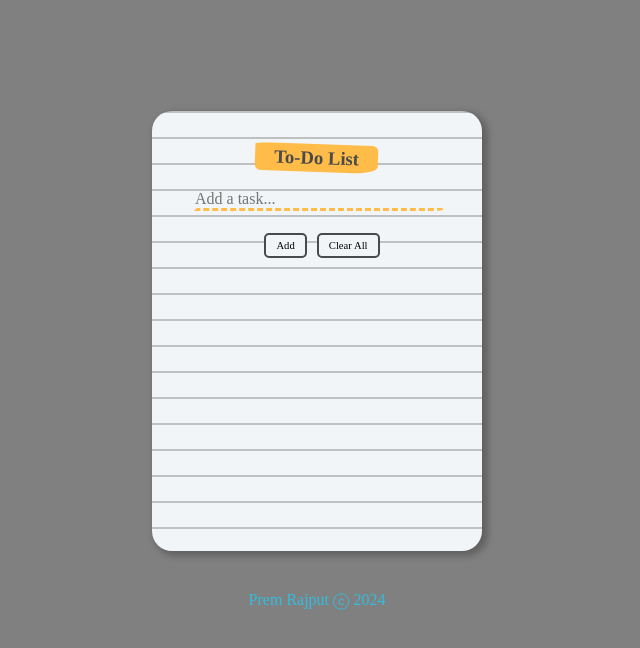
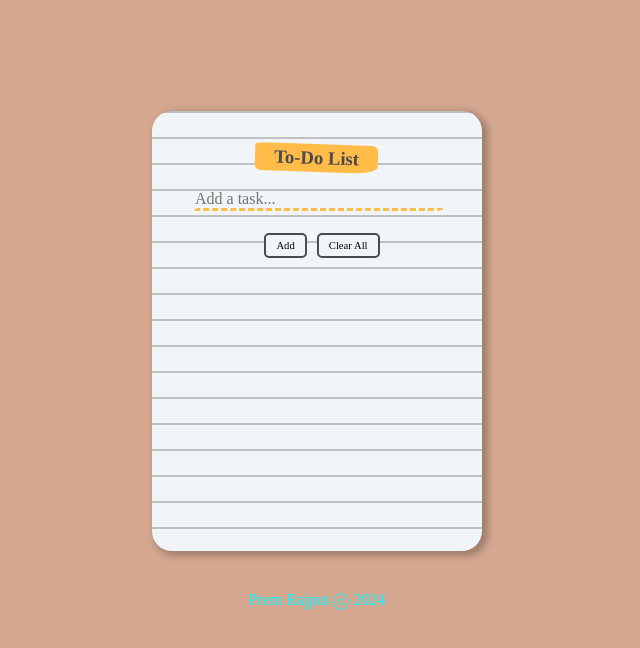
Before and after one commit to premrajput4501/To-Do-List, a React (Vite) app: page / in a window 1280 px wide. Shown: the top 648 px of the page, without its empty margins (323-963 px from the left). Built offline with nearby package versions, Linux system fonts and the light colour scheme.

Commit message:
Add files via upload

```diff
--- a/src/App.css
+++ b/src/App.css
@@ -1,5 +1,5 @@
 body {
-  background-color: #808080;
+  background-color: #d5a790;
   min-height: 90vh;
   /* box-sizing: border-box; */
   display: flex;
--- a/src/Footer.css
+++ b/src/Footer.css
@@ -6,7 +6,7 @@ footer {
 
   footer p {
     text-align: center;
-    color: #31bddd;
+    color: #00fbff;
     transition: all 0.3s;
     font-size: 12pt;
   }
```
